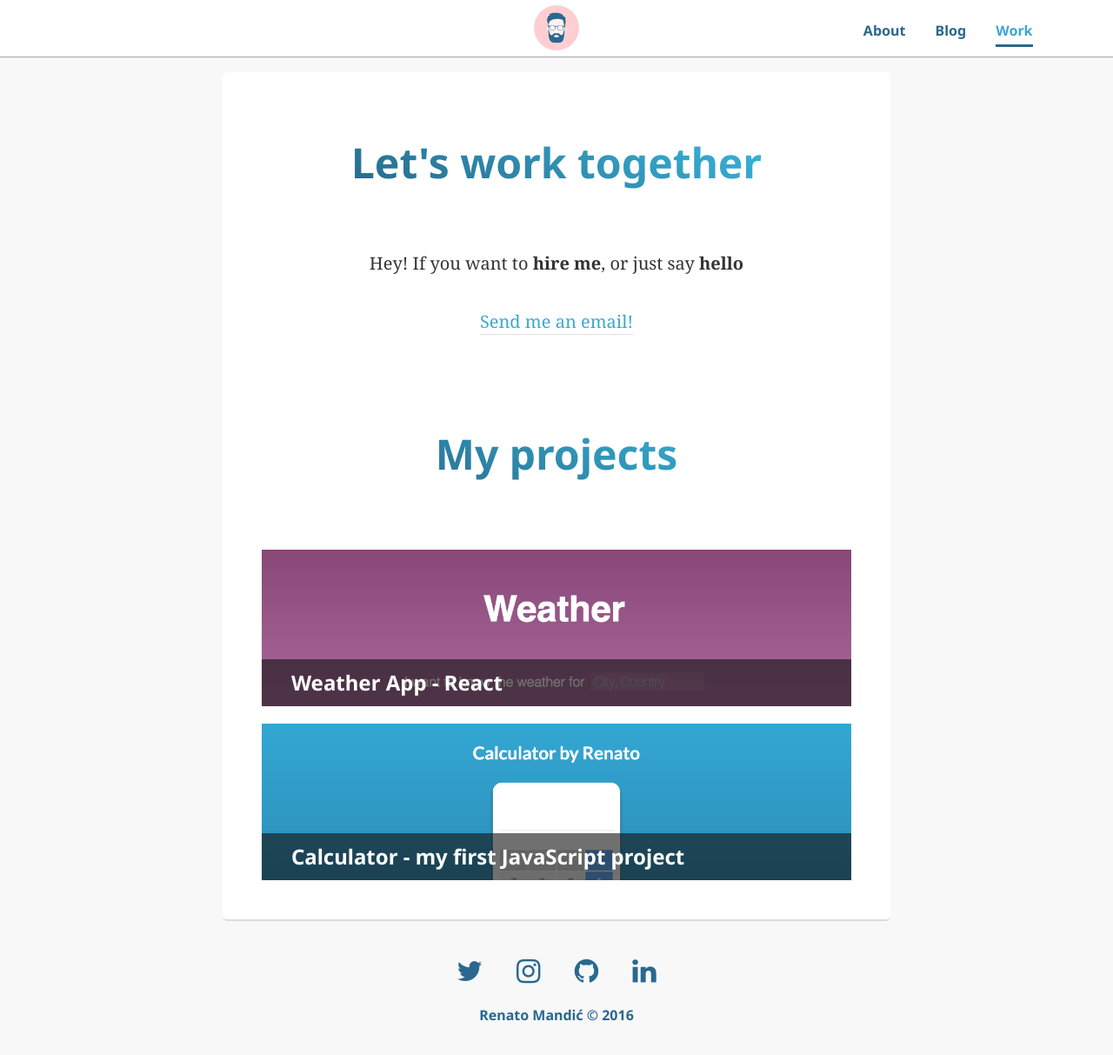
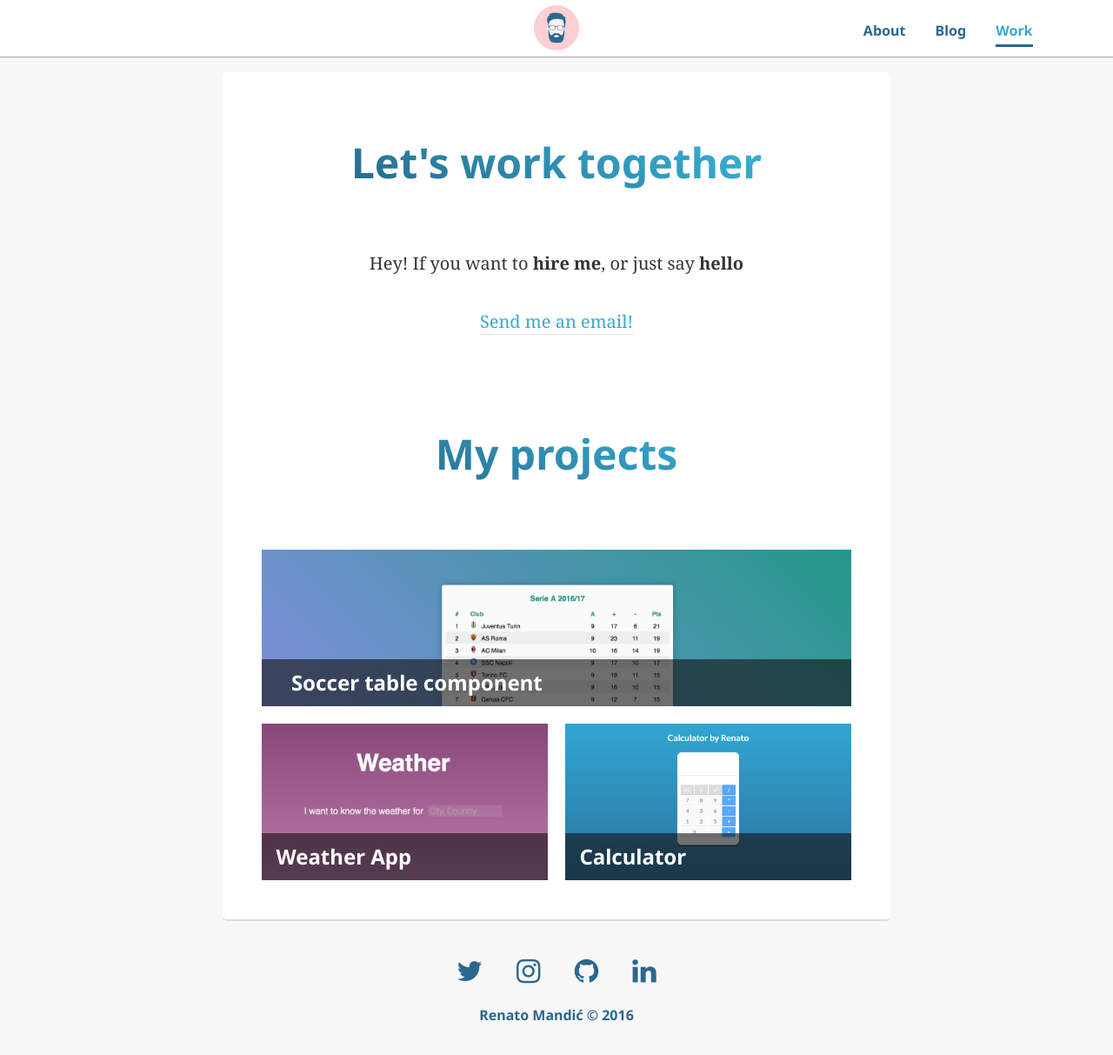
Before and after one commit to renopeno/renopeno.github.io, a Jekyll site: the page built from work.md, in a window 1280 px wide and 1214 px high. Shown: the whole window at 87% size. Built offline with Jekyll 4.4.1, drawn with Linux system fonts in a browser that asks for light colours; nearby versions of some CDN libraries.

Commit message:
added SoccerTable project

```diff
--- a/_sass/_landing.scss
+++ b/_sass/_landing.scss
@@ -90,22 +90,22 @@
 				&:hover {
 					a {
 						.twitter {
-							transition: all .3s;
+							transition: all .2s;
 							transform: scale(1.2);
 							color: $twitter;
 						}
 						.instagram {
-							transition: all .3s;
+							transition: all .2s;
 							transform: scale(1.2);
 							color: $instagram;
 						}
 						.github {
-							transition: all .3s;
+							transition: all .2s;
 							transform: scale(1.2);
 							color: $github;
 						}
 						.linkedin {
-							transition: all .3s;
+							transition: all .2s;
 							transform: scale(1.2);
 							color: $linkedin;
 						}
--- a/work.md
+++ b/work.md
@@ -21,10 +21,22 @@ Hey! If you want to <strong>hire me</strong>, or just say <strong>hello</strong>
 <br>
 
 <div class="col-sm-12 project">
+  <a href="soccer-table">
+    <div class="project-item">
+      <div class="project-title">
+        Soccer table component
+      </div>
+      <div class="project-img" style="background-image: url('/img/portfolio/soccer-table.png'); background-position: top;">
+      </div>
+    </div>
+  </a>
+</div>
+
+<div class="col-sm-12 col-md-6 project">
   <a href="weather">
     <div class="project-item">
       <div class="project-title">
-        Weather App - React
+        Weather App
       </div>
       <div class="project-img" style="background-image: url('/img/portfolio/weather.png'); background-position: top;">
       </div>
@@ -32,11 +44,11 @@ Hey! If you want to <strong>hire me</strong>, or just say <strong>hello</strong>
   </a>
 </div>
 
-<div class="col-sm-12 project">
+<div class="col-sm-12 col-md-6 project">
   <a href="calculator">
     <div class="project-item">
       <div class="project-title">
-        Calculator - my first JavaScript project
+        Calculator
       </div>
       <div class="project-img" style="background-image: url('/img/portfolio/calc-header.png'); background-position: top;">
       </div>
```
Also changed, not shown: work/soccer-table.md (added, +23 -0 lines), work/weather.md (+2 -2 lines), img/portfolio/soccer-table.png (added).
